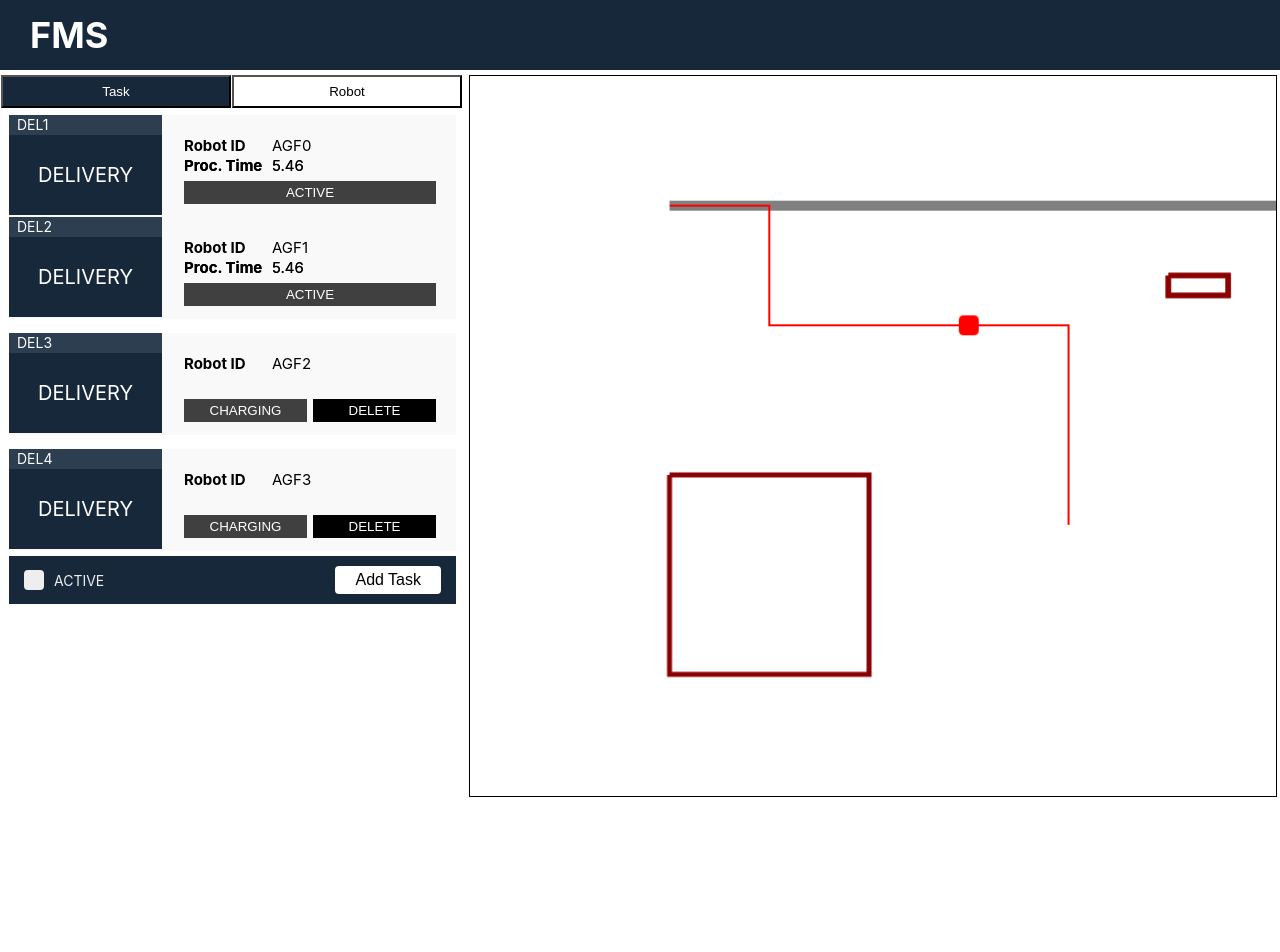
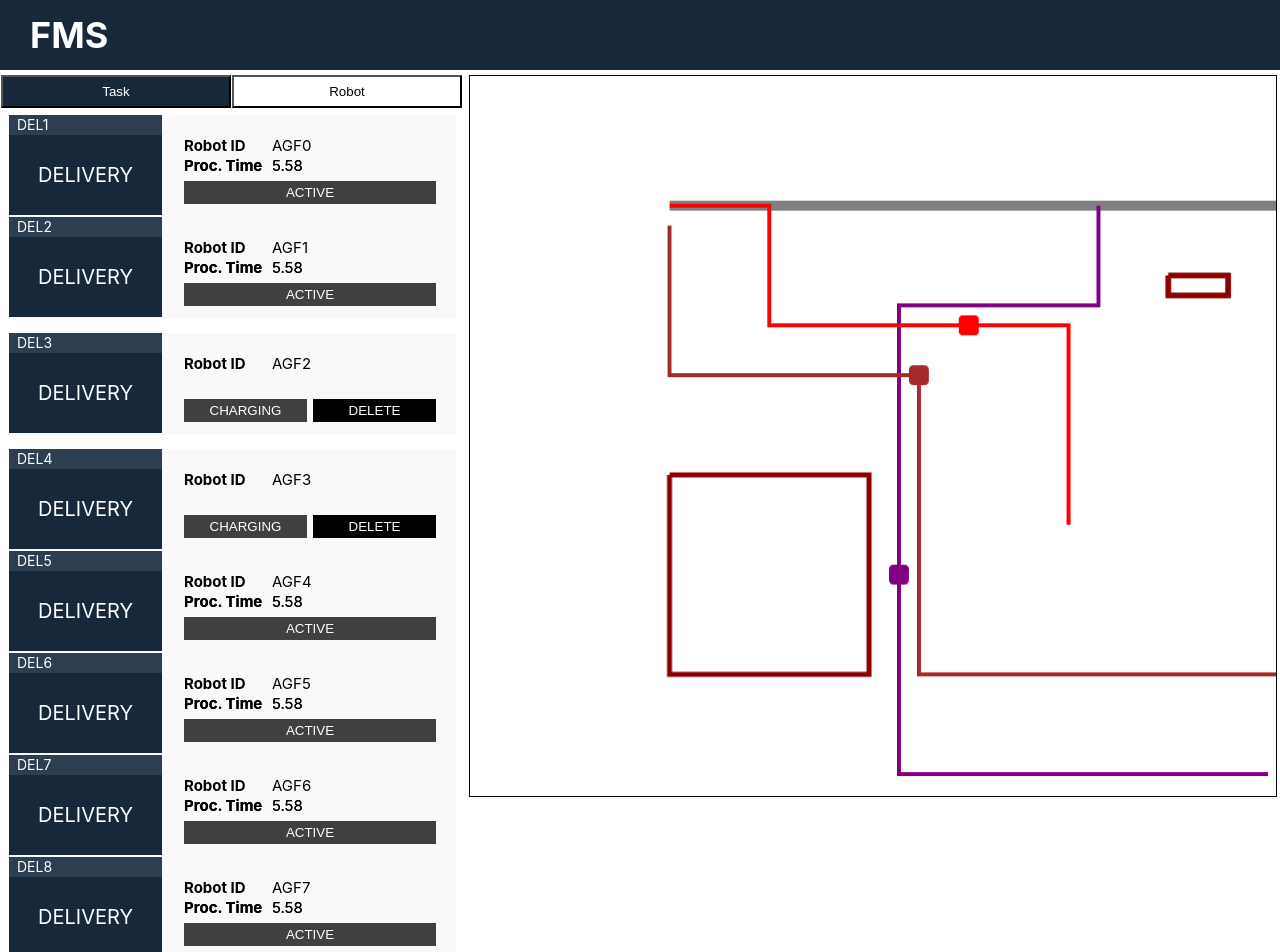
Before and after one commit to gsandoo/FMS-UI, a React (Create React App) app: page / in a window 1280 px wide. Shown: the top 952 px of the page. Before the commit the page ends 800 px from the top, so only its background shows below. Built offline with nearby package versions, Linux system fonts and the light colour scheme.

Commit message:
path 추가

```diff
--- a/src/components/DisplayPanel.jsx
+++ b/src/components/DisplayPanel.jsx
@@ -49,6 +49,69 @@ const DisplayPanel = ({ setRobotTimes, setDeleteRobot }) => {
       id: 'AGF3',
       path: Array.from({ length: 18 }, () => ({ x: 1480, y: 100 })),
       color: 'purple',
+      currentIndex: 0,
+      progress: 0,
+      finished: false
+    },
+
+    {
+      id: 'AGF4',
+      path: [{ x: 630, y: 130 }, { x: 630, y: 230 }, { x: 430, y: 230 }, { x: 430, y: 500 }, { x: 430, y: 700 }, { x: 800, y: 700 }],
+      color: 'purple',
+      currentIndex: 0,
+      progress: 0,
+      finished: false
+    },
+
+    {
+      id: 'AGF5',
+      path: [{ x: 970, y: 860 }, { x: 970, y: 600 }, { x: 450, y: 600 }, { x: 450, y: 300 }, { x: 200, y: 300 }, { x: 200, y: 150 }],
+      color: 'brown',
+      currentIndex: 0,
+      progress: 0,
+      finished: false
+    },
+
+    {
+      id: 'AGF6',
+      path: [{ x: 200, y: 130 }, { x: 300, y: 130 }, { x: 300, y: 250 }, { x: 500, y: 250 }, { x: 600, y: 250 }, { x: 600, y: 450 }],
+      color: 'red',
+      currentIndex: 0,
+      progress: 0,
+      finished: false
+    },
+
+    {
+      id: 'AGF7',
+      path: [{ x: 200, y: 130 }, { x: 300, y: 130 }, { x: 300, y: 250 }, { x: 500, y: 250 }, { x: 600, y: 250 }, { x: 600, y: 450 }],
+      color: 'red',
+      currentIndex: 0,
+      progress: 0,
+      finished: false
+    },
+
+    {
+      id: 'AGF8',
+      path: [{ x: 200, y: 130 }, { x: 300, y: 130 }, { x: 300, y: 250 }, { x: 500, y: 250 }, { x: 600, y: 250 }, { x: 600, y: 450 }],
+      color: 'red',
+      currentIndex: 0,
+      progress: 0,
+      finished: false
+    },
+
+    {
+      id: 'AGF9',
+      path: [{ x: 200, y: 130 }, { x: 300, y: 130 }, { x: 300, y: 250 }, { x: 500, y: 250 }, { x: 600, y: 250 }, { x: 600, y: 450 }],
+      color: 'red',
+      currentIndex: 0,
+      progress: 0,
+      finished: false
+    },
+
+    {
+      id: 'AGF10',
+      path: [{ x: 200, y: 130 }, { x: 300, y: 130 }, { x: 300, y: 250 }, { x: 500, y: 250 }, { x: 600, y: 250 }, { x: 600, y: 450 }],
+      color: 'red',
       currentIndex: 0,
       progress: 0,
       finished: false
@@ -269,7 +332,7 @@ const DisplayPanel = ({ setRobotTimes, setDeleteRobot }) => {
                 ctx.lineTo(point.x, point.y);
               });
               ctx.strokeStyle = robot.color;
-              ctx.lineWidth = 2;
+              ctx.lineWidth = 4;
               ctx.stroke();
 
               const currentPoint = robot.path[robot.currentIndex];
--- a/src/components/Sidebar.jsx
+++ b/src/components/Sidebar.jsx
@@ -9,7 +9,11 @@ const initialTasks = [
   { id: 'DEL1', type: 'DELIVERY', status: 'ACTIVE', robotId: 'AGF0', Proc: '' },
   { id: 'DEL2', type: 'DELIVERY', status: 'ACTIVE', robotId: 'AGF1', Proc: '' },
   { id: 'DEL3', type: 'DELIVERY', status: 'CHARGING', robotId: 'AGF2', Proc: '' },
-  { id: 'DEL4', type: 'DELIVERY', status: 'CHARGING', robotId: 'AGF3', Proc: '' }
+  { id: 'DEL4', type: 'DELIVERY', status: 'CHARGING', robotId: 'AGF3', Proc: '' },
+  { id: 'DEL5', type: 'DELIVERY', status: 'ACTIVE', robotId: 'AGF4', Proc: '' },
+  { id: 'DEL6', type: 'DELIVERY', status: 'ACTIVE', robotId: 'AGF5', Proc: '' },
+  { id: 'DEL7', type: 'DELIVERY', status: 'ACTIVE', robotId: 'AGF6', Proc: '' },
+  { id: 'DEL8', type: 'DELIVERY', status: 'ACTIVE', robotId: 'AGF7', Proc: '' }
 ];
 
 const robots = [
```
